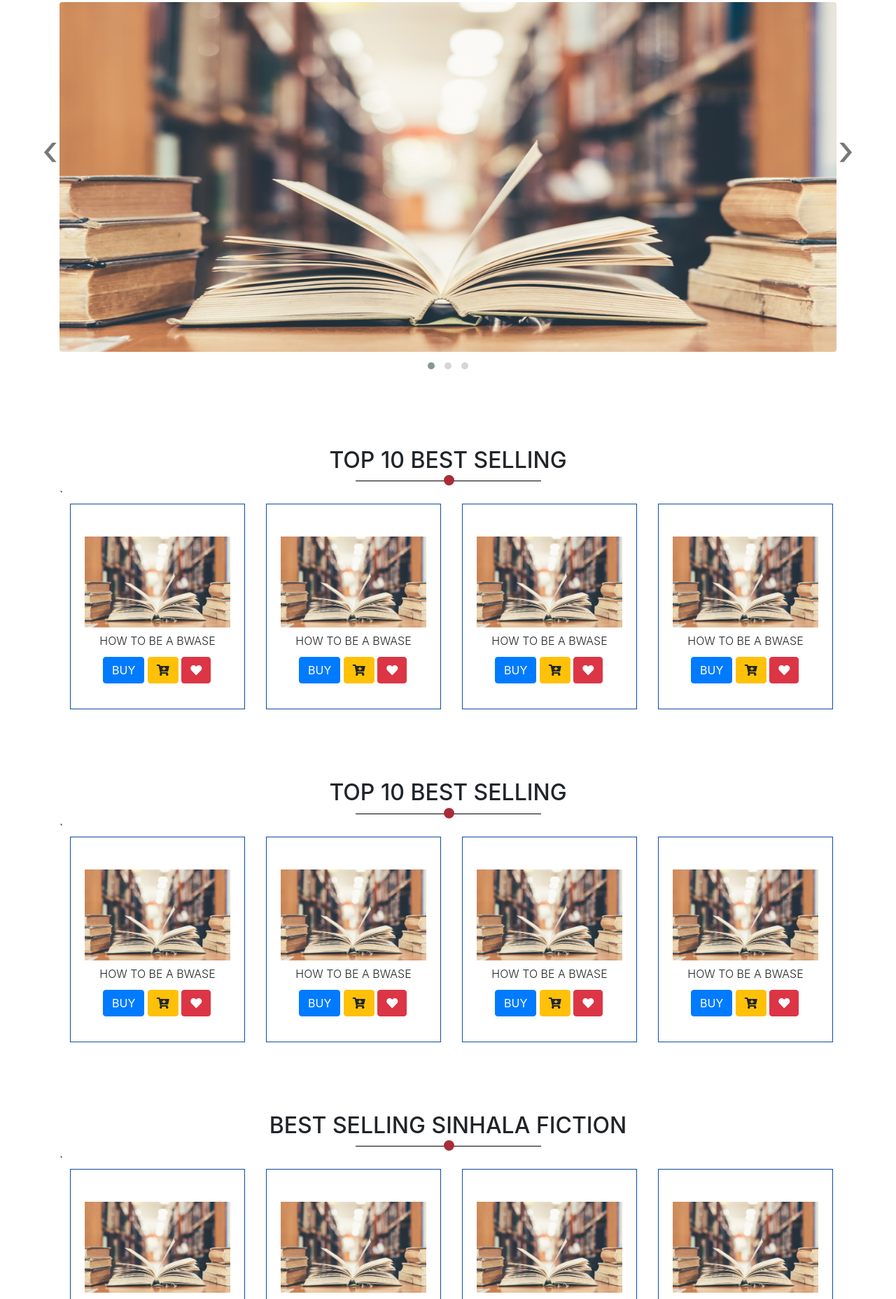
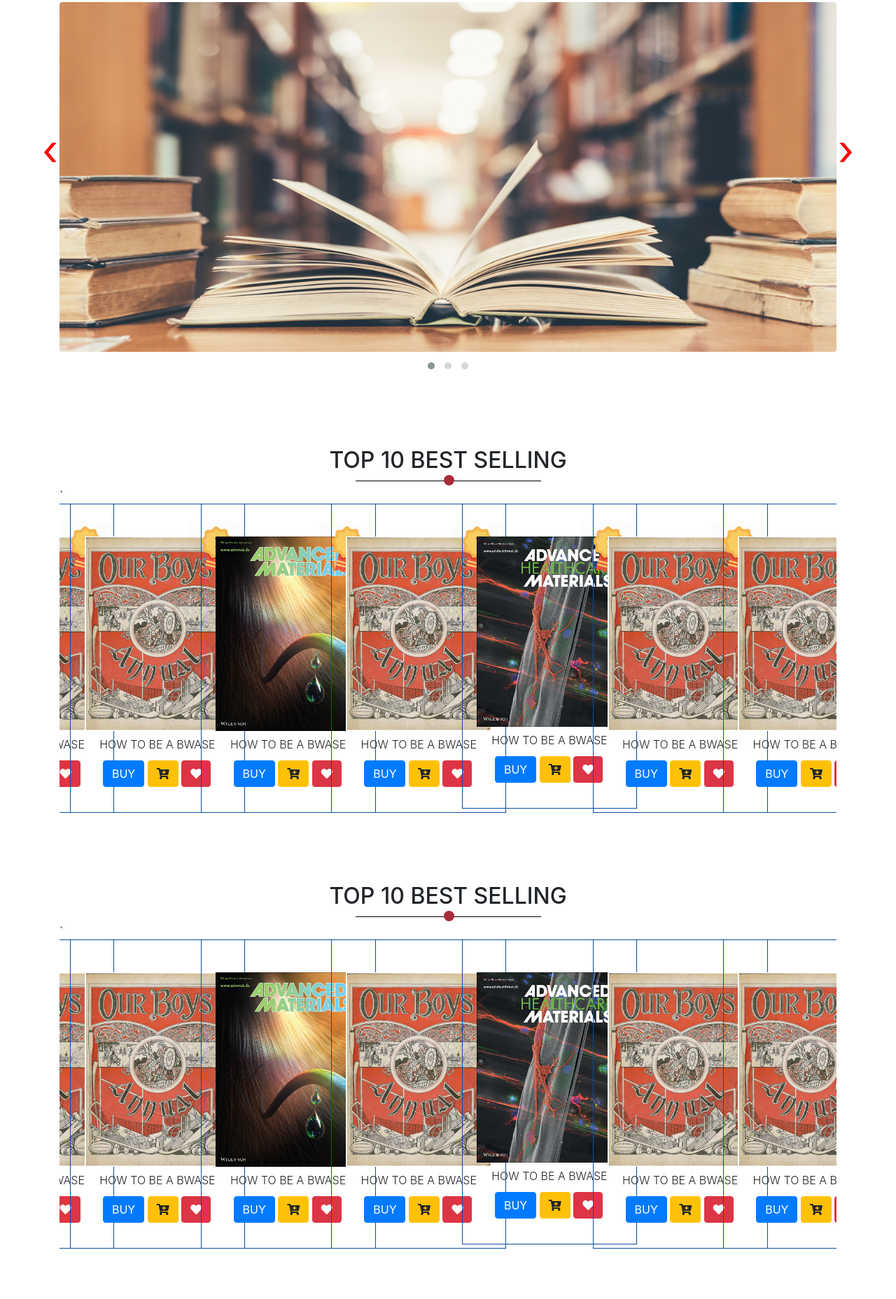
Before and after one commit to Dilan8/HCI_Project, a PHP site: page /home.php in a window 1280 px wide. Shown: the part 279-2136 px from the top of the page at 70% size. Run offline with PHP 8.4, Linux system fonts and the light colour scheme; some libraries are stand-ins or nearby versions.

Commit message:
home page changes onemore

```diff
--- a/css/home.css
+++ b/css/home.css
@@ -23,18 +23,12 @@
     height: auto;
 }
 
-.division {
-    height: 2px;
-    display: flex;
-    background-color: black;
-    width: 800px;
-    margin-left: 400px;
-    margin-top: 10px;
-    top: 100px;
+section {
+    padding: 50px;
 }
 
-section {
-    padding: 50px;
+section .warpper {
+    background: red;
 }
 
 .btn-wrapper {
--- a/home.php
+++ b/home.php
@@ -46,20 +46,22 @@
 
         .owl-prev span,
         .owl-next span {
+
             font-size: 60px;
-            color: #787878;
+            color: red;
+        }
+        .owl-theme .owl-nav [class*=owl-] {
+            background:none;
         }
 
-        .owl-theme .owl-nav [class*="owl-"]:hover {
-            background-color: transparent;
-        }
+
     </style>
 </head>
 <?php include 'header.php'; ?>
 
 <body>
     <!--Home Page Animation for advertisment-->
-    <section class="warpper">
+    <section class="warpper" >
         <div class="container">
             <div class="row">
                 <div class="col-md-12">
@@ -89,7 +91,8 @@
                     ` <div class="owl-two owl-carousel owl-theme">
                         <div class="col-lg-2 col-md-3 col-sm-4">
                             <div class="item">
-                                <img style="padding: 10px;" src="img/03.jpg" alt="Mountains">
+                                <img style="padding: 10px;left: 158px;top: 14px; padding: 10px;position: absolute;width: 101px;height: 100px;" src="img/rating1.png" class="rating" alt="Mountains">
+                                <img style="padding: 10px;" src="img/09.jpg" alt="Mountains">
                                 <h3>how to be a bwase</h3>
                                 <div class="btn-wrapper">
                                     <button type="button" class="btn btn-primary btn-xs">BUY</button>
@@ -100,7 +103,8 @@
                         </div>
                         <div class="col-lg-2 col-md-3 col-sm-4">
                             <div class="item">
-                                <img style="padding: 10px;" src="img/03.jpg" alt="Mountains">
+                            <img style="padding: 10px;left: 158px;top: 14px; padding: 10px;position: absolute;width: 101px;height: 100px;" src="img/rating1.png" class="rating" alt="Mountains">
+                                <img style="padding: 10px;" src="img/08.jpg"  alt="Mountains">
                                 <h3>how to be a bwase</h3>
                                 <div class="btn-wrapper">
                                     <button type="button" class="btn btn-primary btn-xs">BUY</button>
@@ -112,7 +116,8 @@
                         </div>
                         <div class="col-lg-2 col-md-3 col-sm-4">
                             <div class="item">
-                                <img style="padding: 10px;" src="img/03.jpg" alt="Mountains">
+                            <img style="padding: 10px;left: 158px;top: 14px; padding: 10px;position: absolute;width: 101px;height: 100px;" src="img/rating1.png" class="rating" alt="Mountains">
+                                <img style="padding: 10px;" src="img/09.jpg"  alt="Mountains">
                                 <h3>how to be a bwase</h3>
                                 <div class="btn-wrapper">
                                     <button type="button" class="btn btn-primary btn-xs">BUY</button>
@@ -124,7 +129,8 @@
                         </div>
                         <div class="col-lg-2 col-md-3 col-sm-4">
                             <div class="item">
-                                <img style="padding: 10px;" src="img/03.jpg" alt="Mountains">
+                            <img style="padding: 10px;left: 158px;top: 14px; padding: 10px;position: absolute;width: 101px;height: 100px;" src="img/rating1.png" class="rating" alt="Mountains">
+                                <img style="padding: 10px;" src="img/11.jpg"  alt="Mountains">
                                 <h3>how to be a bwase</h3>
                                 <div class="btn-wrapper">
                                     <button type="button" class="btn btn-primary btn-xs">BUY</button>
@@ -133,6 +139,19 @@
                                 </div>
                             </div>
                         </div>
+                        <div class="col-lg-2 col-md-3 col-sm-4">
+                            <div class="item">
+                                <img style="padding: 10px;left: 158px;top: 14px; padding: 10px;position: absolute;width: 101px;height: 100px;" src="img/rating1.png" class="rating" alt="Mountains">
+                                <img style="padding: 10px;" src="img/09.jpg" alt="Mountains">
+                                <h3>how to be a bwase</h3>
+                                <div class="btn-wrapper">
+                                    <button type="button" class="btn btn-primary btn-xs">BUY</button>
+                                    <button type="button" class="btn btn-warning btn-xs"><i class="fas fa-cart-plus"></i></button>
+                                    <button type="button" class="btn btn-danger"><i class="fas fa-heart"></i></button>
+                                </div>
+                            </div>
+                        </div>
+
                     </div>
                 </div>
             </div>
@@ -146,9 +165,10 @@
                 <div class="col-md-12">
                     <h2 class="heading_section">Top 10 best selling</h2>
                     ` <div class="owl-two owl-carousel owl-theme">
-                        <div class="col-lg-2 col-md-3 col-sm-4">
+                    <div class="col-lg-2 col-md-3 col-sm-4">
                             <div class="item">
-                                <img style="padding: 10px;" src="img/03.jpg" alt="Mountains">
+
+                                <img style="padding: 10px;" src="img/09.jpg" alt="Mountains">
                                 <h3>how to be a bwase</h3>
                                 <div class="btn-wrapper">
                                     <button type="button" class="btn btn-primary btn-xs">BUY</button>
@@ -159,7 +179,31 @@
                         </div>
                         <div class="col-lg-2 col-md-3 col-sm-4">
                             <div class="item">
-                                <img style="padding: 10px;" src="img/03.jpg" alt="Mountains">
+                                <img style="padding: 10px;" src="img/08.jpg"  alt="Mountains">
+                                <h3>how to be a bwase</h3>
+                                <div class="btn-wrapper">
+                                    <button type="button" class="btn btn-primary btn-xs">BUY</button>
+                                    <button type="button" class="btn btn-warning btn-xs"><i class="fas fa-cart-plus"></i></button>
+                                    <button type="button" class="btn btn-danger"><i class="fas fa-heart"></i></button>
+                                </div>
+
+                            </div>
+                        </div>
+                        <div class="col-lg-2 col-md-3 col-sm-4">
+                            <div class="item">
+                                <img style="padding: 10px;" src="img/09.jpg"  alt="Mountains">
+                                <h3>how to be a bwase</h3>
+                                <div class="btn-wrapper">
+                                    <button type="button" class="btn btn-primary btn-xs">BUY</button>
+                                    <button type="button" class="btn btn-warning btn-xs"><i class="fas fa-cart-plus"></i></button>
+                                    <button type="button" class="btn btn-danger"><i class="fas fa-heart"></i></button>
+                                </div>
+
+                            </div>
+                        </div>
+                        <div class="col-lg-2 col-md-3 col-sm-4">
+                            <div class="item">
+                                <img style="padding: 10px;" src="img/11.jpg"  alt="Mountains">
                                 <h3>how to be a bwase</h3>
                                 <div class="btn-wrapper">
                                     <button type="button" class="btn btn-primary btn-xs">BUY</button>
@@ -170,7 +214,8 @@
                         </div>
                         <div class="col-lg-2 col-md-3 col-sm-4">
                             <div class="item">
-                                <img style="padding: 10px;" src="img/03.jpg" alt="Mountains">
+
+                                <img style="padding: 10px;" src="img/09.jpg" alt="Mountains">
                                 <h3>how to be a bwase</h3>
                                 <div class="btn-wrapper">
                                     <button type="button" class="btn btn-primary btn-xs">BUY</button>
@@ -179,18 +224,6 @@
                                 </div>
                             </div>
                         </div>
-                        <div class="col-lg-2 col-md-3 col-sm-4">
-                            <div class="item">
-                                <img style="padding: 10px;" src="img/03.jpg" alt="Mountains">
-                                <h3>how to be a bwase</h3>
-                                <div class="btn-wrapper">
-                                    <button type="button" class="btn btn-primary btn-xs">BUY</button>
-                                    <button type="button" class="btn btn-warning btn-xs"><i class="fas fa-cart-plus"></i></button>
-                                    <button type="button" class="btn btn-danger"><i class="fas fa-heart"></i></button>
-                                </div>
-                            </div>
-                        </div>
-                    </div>
                 </div>
             </div>
         </div>
@@ -204,9 +237,10 @@
                 <div class="col-md-12">
                     <h2 class="heading_section">Best Selling Sinhala Fiction</h2>
                     ` <div class="owl-two owl-carousel owl-theme">
-                        <div class="col-lg-2 col-md-3 col-sm-4">
+                    <div class="col-lg-2 col-md-3 col-sm-4">
                             <div class="item">
-                                <img style="padding: 10px;" src="img/03.jpg" alt="Mountains">
+
+                                <img style="padding: 10px;" src="img/09.jpg" alt="Mountains">
                                 <h3>how to be a bwase</h3>
                                 <div class="btn-wrapper">
                                     <button type="button" class="btn btn-primary btn-xs">BUY</button>
@@ -217,7 +251,32 @@
                         </div>
                         <div class="col-lg-2 col-md-3 col-sm-4">
                             <div class="item">
-                                <img style="padding: 10px;" src="img/03.jpg" alt="Mountains">
+                                <img style="padding: 10px;" src="img/08.jpg"  alt="Mountains">
+                                <h3>how to be a bwase</h3>
+                                <div class="btn-wrapper">
+                                    <button type="button" class="btn btn-primary btn-xs">BUY</button>
+                                    <button type="button" class="btn btn-warning btn-xs"><i class="fas fa-cart-plus"></i></button>
+                                    <button type="button" class="btn btn-danger"><i class="fas fa-heart"></i></button>
+                                </div>
+
+                            </div>
+                        </div>
+                        <div class="col-lg-2 col-md-3 col-sm-4">
+                            <div class="item">
+                                <img style="padding: 10px;" src="img/09.jpg"  alt="Mountains">
+                                <h3>how to be a bwase</h3>
+                                <div class="btn-wrapper">
+                                    <button type="button" class="btn btn-primary btn-xs">BUY</button>
+                                    <button type="button" class="btn btn-warning btn-xs"><i class="fas fa-cart-plus"></i></button>
+                                    <button type="button" class="btn btn-danger"><i class="fas fa-heart"></i></button>
+                                </div>
+
+                            </div>
+                        </div>
+                        <div class="col-lg-2 col-md-3 col-sm-4">
+                            <div class="item">
+
+                                <img style="padding: 10px;" src="img/09.jpg" alt="Mountains">
                                 <h3>how to be a bwase</h3>
                                 <div class="btn-wrapper">
                                     <button type="button" class="btn btn-primary btn-xs">BUY</button>
@@ -228,18 +287,7 @@
                         </div>
                         <div class="col-lg-2 col-md-3 col-sm-4">
                             <div class="item">
-                                <img style="padding: 10px;" src="img/03.jpg" alt="Mountains">
-                                <h3>how to be a bwase</h3>
-                                <div class="btn-wrapper">
-                                    <button type="button" class="btn btn-primary btn-xs">BUY</button>
-                                    <button type="button" class="btn btn-warning btn-xs"><i class="fas fa-cart-plus"></i></button>
-                                    <button type="button" class="btn btn-danger"><i class="fas fa-heart"></i></button>
-                                </div>
-                            </div>
-                        </div>
-                        <div class="col-lg-2 col-md-3 col-sm-4">
-                            <div class="item">
-                                <img style="padding: 10px;" src="img/03.jpg" alt="Mountains">
+                                <img style="padding: 10px;" src="img/11.jpg"  alt="Mountains">
                                 <h3>how to be a bwase</h3>
                                 <div class="btn-wrapper">
                                     <button type="button" class="btn btn-primary btn-xs">BUY</button>
--- a/js/slideShow.js
+++ b/js/slideShow.js
@@ -28,10 +28,10 @@
                 items: 1
             },
             600: {
-                items: 2
+                items: 4
             },
             1000: {
-                items: 4
+                items: 6
             }
         }
     });
```
Also changed, not shown: img/08.jpg (added), img/09.jpg (added), img/11.jpg (added), img/15.jpg (added), img/pre.png (added), img/rating1.png (added), 4 other files.
